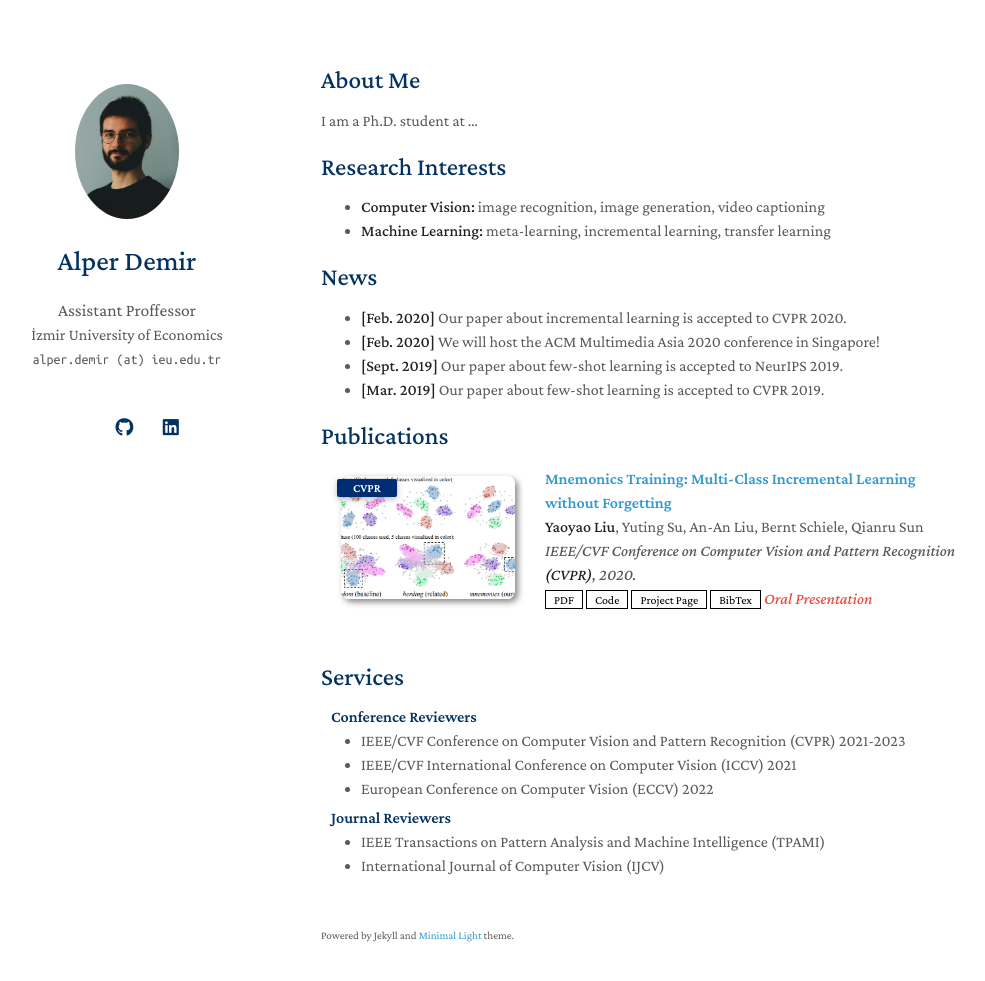
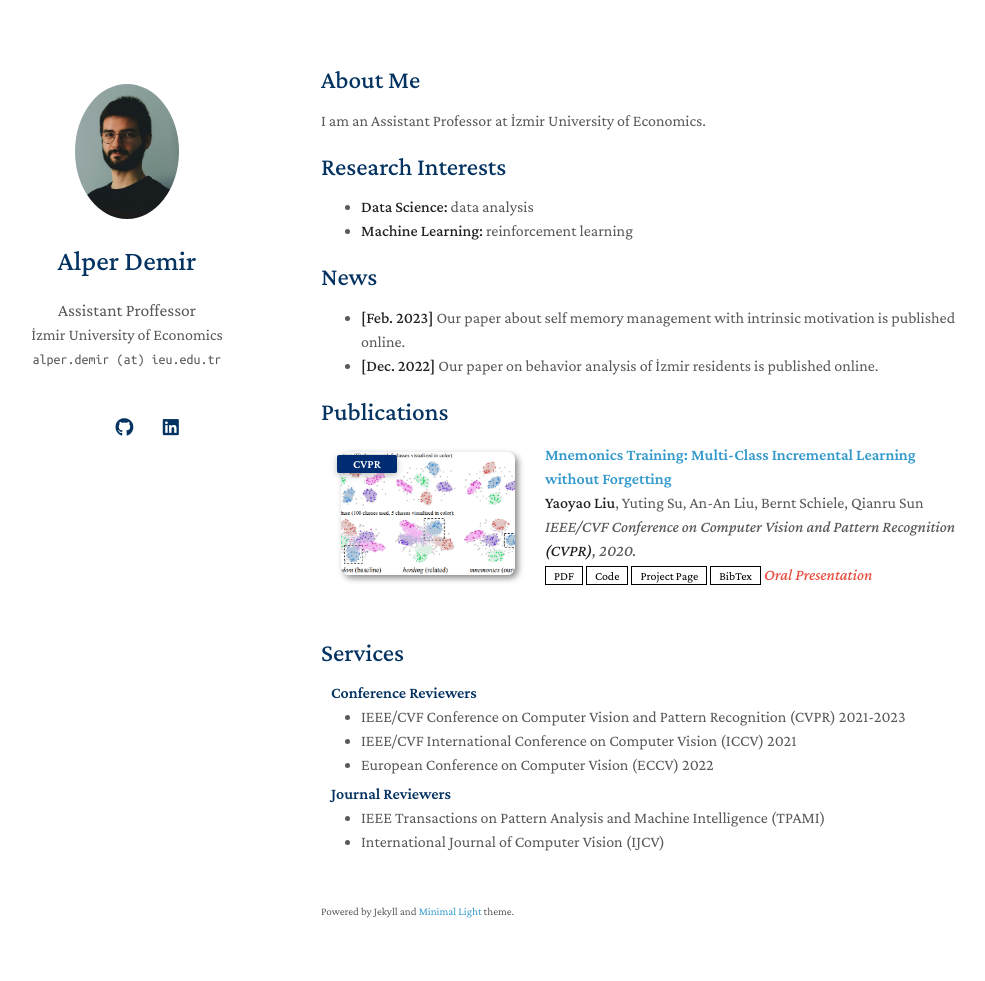
Before and after one commit to gliese876b/gliese876b.github.io, a Jekyll site: the page built from index.md, in a window 1280 px wide and 1016 px high. Shown: the top 981 px of the window, without its empty margins (149-1134 px from the left). Built offline with Jekyll 4.4.1, drawn with Linux system fonts in a browser that asks for light colours; nearby versions of some CDN libraries; a style sheet for code colours, icons or effects is not loaded; our own code applies the rules of GitHub Pages for plain Markdown files.

Commit message:
Update index.md

```diff
--- a/index.md
+++ b/index.md
@@ -4,19 +4,17 @@ layout: homepage
 
 ## About Me
 
-I am a Ph.D. student at ...
+I am an Assistant Professor at İzmir University of Economics.
 
 ## Research Interests
 
-- **Computer Vision:** image recognition, image generation, video captioning
-- **Machine Learning:** meta-learning, incremental learning, transfer learning
+- **Data Science:** data analysis
+- **Machine Learning:** reinforcement learning
 
 ## News
 
-- **[Feb. 2020]** Our paper about incremental learning is accepted to CVPR 2020.
-- **[Feb. 2020]** We will host the ACM Multimedia Asia 2020 conference in Singapore!
-- **[Sept. 2019]** Our paper about few-shot learning is accepted to NeurIPS 2019.
-- **[Mar. 2019]** Our paper about few-shot learning is accepted to CVPR 2019.
+- **[Feb. 2023]** Our paper about self memory management with intrinsic motivation is published online.
+- **[Dec. 2022]** Our paper on behavior analysis of İzmir residents is published online.
 
 {% include_relative _includes/publications.md %}
 
```
